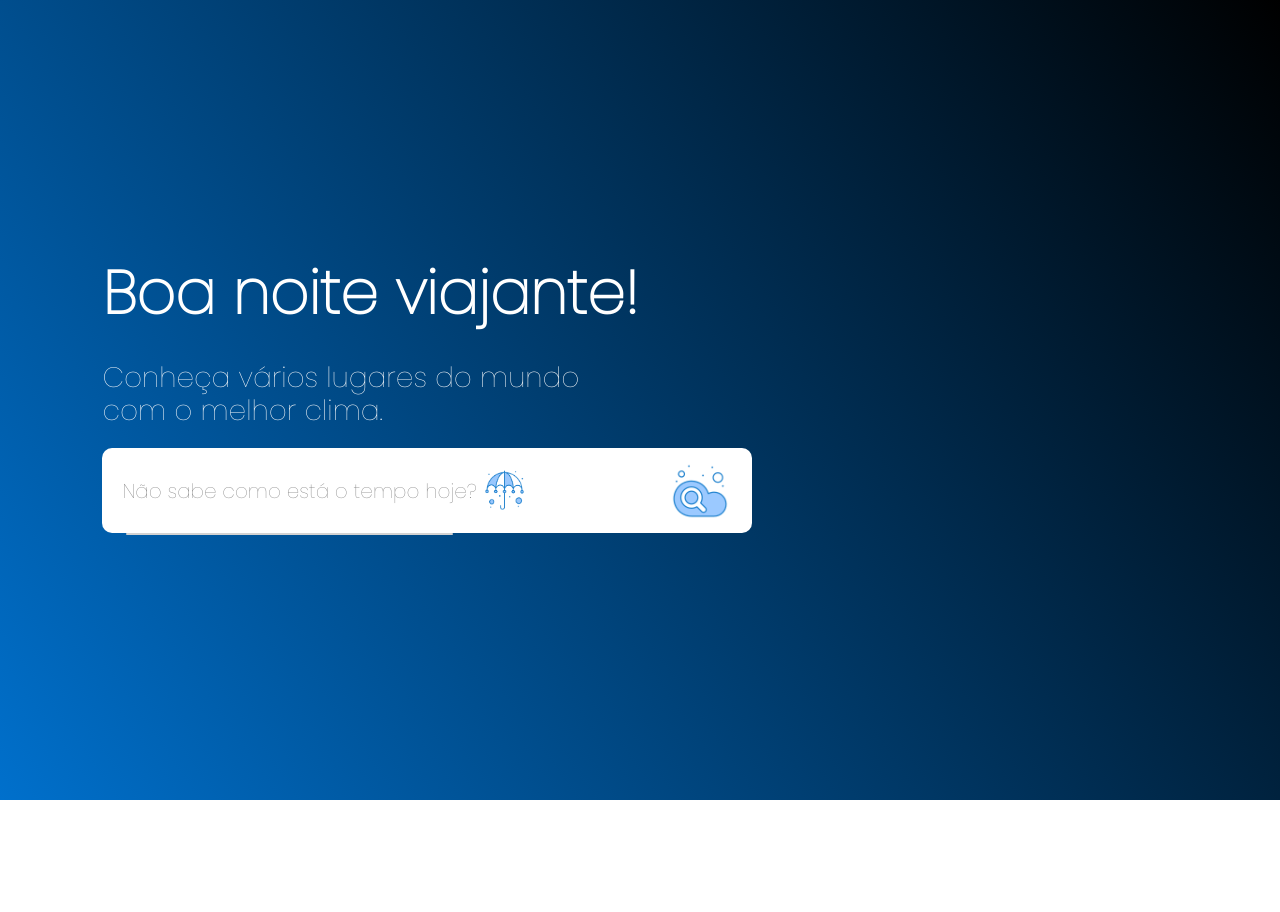
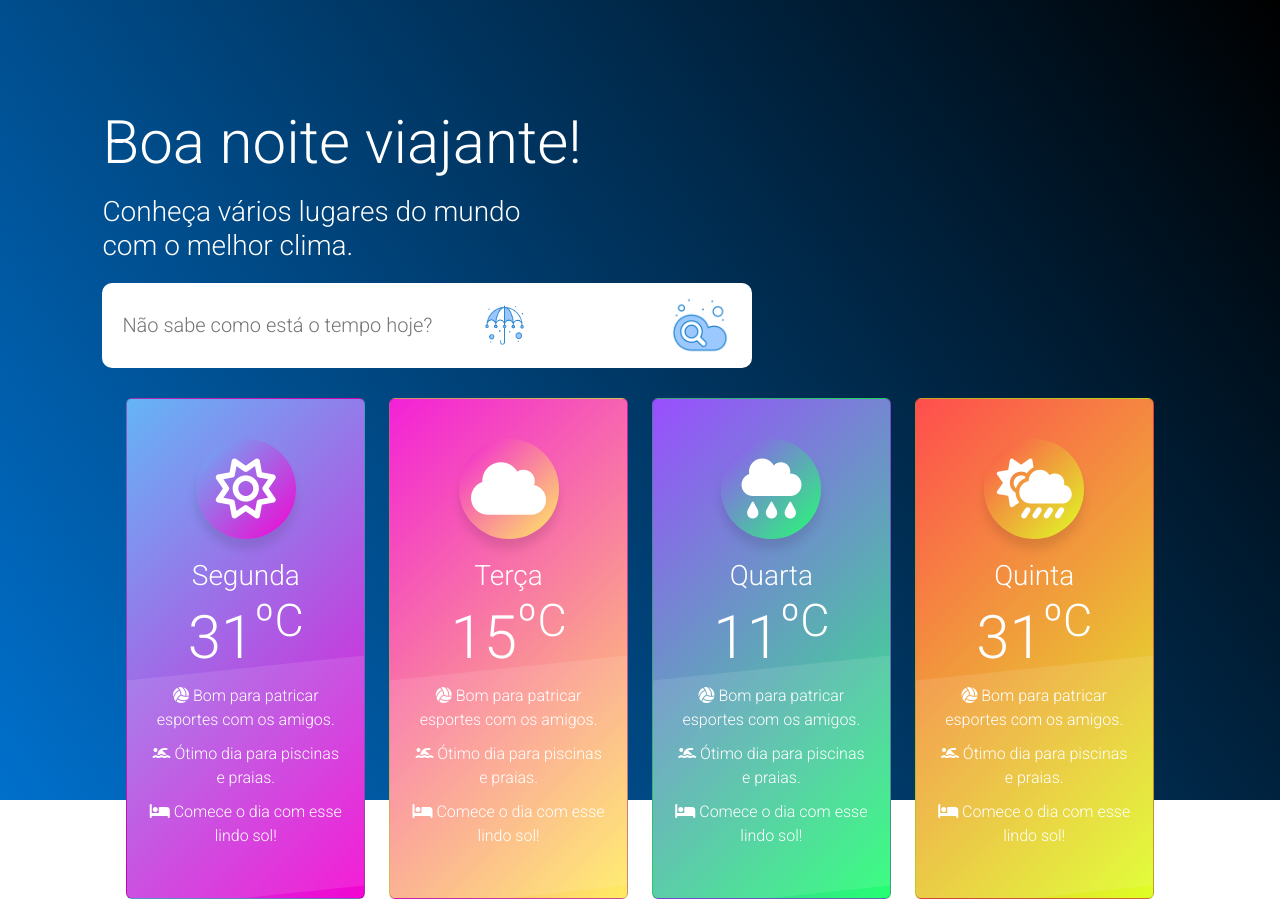
Before and after one commit to renanmarzocca/teste, a plain HTML site: page index.html in a window 1280 px wide. Before the commit the page ends 800 px from the top, so only its background shows below. Drawn offline with nearby package versions, Linux system fonts and the light colour scheme; no server answers.

Commit message:
Atualização do css e estrutura dos cards

```diff
--- a/index.html
+++ b/index.html
@@ -6,7 +6,7 @@
     <title>Weather Flex</title>
     <link rel="stylesheet" href="style.css"></link>
     <link rel="stylesheet" href="https://cdn.jsdelivr.net/npm/bootstrap@5.2.3/dist/css/bootstrap.min.css">
-    <link rel="stylesheet" href="https://cdn.jsdelivr.net/npm/@fortawesome/fontawesome-free@6.2.1/css/fontawesome.min.css">
+    <script src="https://kit.fontawesome.com/9bf002c5c8.js" crossorigin="anonymous"></script>
   </head>
 <body>
 
@@ -37,11 +37,83 @@
         <div class="container-fluid">
           <div class="container">
             <div class="row">
-              <div class="col-sm-4">
-                <div class="card">
+              <div class="col-sm-3">
+                <div class="card text-center">
                   <div class="tittle">
-
+                    <i class="fa fa-sun-o"></i>
+                    <h2>Segunda</h2>
                   </div>
+                  <div class="weather">
+                    <h4>31<sup>ºC</sup></h4>
+                  </div>
+                  <div class="phrase">
+                    <ul>
+                      <li><i class="fa-solid fa-volleyball"></i> Bom para patricar esportes com os amigos.</li>
+                      <li><i class="fa-solid fa-person-swimming"></i> Ótimo dia para piscinas e praias.</li>
+                      <li><i class="fa-solid fa-bed"></i> Comece o dia com esse lindo sol!</li>
+                    </ul>
+                  </div>
+                  <!--<a href="#">Foi útil?</a> -->
+                </div>
+              </div>
+              <!--SEGUNDO CARD-->
+              <div class="col-sm-3">
+                <div class="card text-center">
+                  <div class="tittle">
+                    <i class="fa fa-cloud"></i>
+                    <h2>Terça</h2>
+                  </div>
+                  <div class="weather">
+                    <h4>15<sup>ºC</sup></h4>
+                  </div>
+                  <div class="phrase">
+                    <ul>
+                      <li><i class="fa-solid fa-volleyball"></i> Bom para patricar esportes com os amigos.</li>
+                      <li><i class="fa-solid fa-person-swimming"></i> Ótimo dia para piscinas e praias.</li>
+                      <li><i class="fa-solid fa-bed"></i> Comece o dia com esse lindo sol!</li>
+                    </ul>
+                  </div>
+                  <!--<a href="#">Foi útil?</a> -->
+                </div>
+              </div>
+              <!--TERCEIRO CARD-->
+              <div class="col-sm-3">
+                <div class="card text-center">
+                  <div class="tittle">
+                    <i class="fa fa-cloud-rain"></i>
+                    <h2>Quarta</h2>
+                  </div>
+                  <div class="weather">
+                    <h4>11<sup>ºC</sup></h4>
+                  </div>
+                  <div class="phrase">
+                    <ul>
+                      <li><i class="fa-solid fa-volleyball"></i> Bom para patricar esportes com os amigos.</li>
+                      <li><i class="fa-solid fa-person-swimming"></i> Ótimo dia para piscinas e praias.</li>
+                      <li><i class="fa-solid fa-bed"></i> Comece o dia com esse lindo sol!</li>
+                    </ul>
+                  </div>
+                  <!--<a href="#">Foi útil?</a> -->
+                </div>
+              </div>
+              <!--QUARTO CARD-->
+              <div class="col-sm-3">
+                <div class="card text-center">
+                  <div class="tittle">
+                    <i class="fa fa-cloud-sun-rain"></i>
+                    <h2>Quinta</h2>
+                  </div>
+                  <div class="weather">
+                    <h4>31<sup>ºC</sup></h4>
+                  </div>
+                  <div class="phrase">
+                    <ul>
+                      <li><i class="fa-solid fa-volleyball"></i> Bom para patricar esportes com os amigos.</li>
+                      <li><i class="fa-solid fa-person-swimming"></i> Ótimo dia para piscinas e praias.</li>
+                      <li><i class="fa-solid fa-bed"></i> Comece o dia com esse lindo sol!</li>
+                    </ul>
+                  </div>
+                  <!--<a href="#">Foi útil?</a> -->
                 </div>
               </div>
             </div>
--- a/style.css
+++ b/style.css
@@ -1,9 +1,13 @@
 @import url('https://fonts.googleapis.com/css2?family=Poppins:wght@100&display=swap');
+
+
+@import url('https://fonts.googleapis.com/css2?family=Roboto:wght@300&display=swap');
+
 
 *{
     margin: 0;
     padding: 0;
-    font-family: 'Poppins', sans-serif;
+    font-family: 'Roboto', sans-serif;
     box-sizing: border-box;
 }
 
@@ -20,16 +24,8 @@
     justify-content: center;*/
 }
 
-.container-search h4
-{
-    padding-top: 20%;
-    padding-left: 6%;
-    color: #fff;
-}
-
 .content
 {
-    margin-top: 14%;
     color: #fff;
     max-width: 620px;
 }
@@ -37,9 +33,9 @@
 .content h2
 {
     font-size: 60px;
-    font-weight: 600;
+    font-weight: 400;
     line-height: 85px;
-    margin-bottom: 25px;
+    margin-bottom: 10px;
 }
 
 .content h3
@@ -79,7 +75,7 @@
 
 .search-box button
 {
-    padding: 10px 12px;
+    padding: 1px 12px;
     border: 0;
     outline: 0;
     background: transparent;
@@ -117,3 +113,145 @@
     100% {transform: translateY(170px);}
 
 }
+
+/* CARDS DE CLIMA */
+
+section
+{
+    padding: 13px 0;
+    padding-top: 30px;
+}
+
+.card
+{
+    position: relative;
+    max-width: 300px;
+    height: auto;
+    background: linear-gradient(-45deg, #fe0847, #feae3f);
+    border-radius: 15px;
+    margin: 0 auto;
+    padding: 40px 20px;
+    box-shadow: 0 10px 15px rgba(0, 0, 0, .0);
+    transition: .5s;
+    overflow: hidden;
+}
+
+.card:hover
+{
+    transform: scale(1.1);
+}
+
+.col-sm-3:nth-child(1) .card,
+.col-sm-3:nth-child(1) .card .tittle .fa
+{
+    background: linear-gradient(-45deg, #f403d1, #64b5f6);
+}
+.col-sm-3:nth-child(2) .card,
+.col-sm-3:nth-child(2) .card .tittle .fa
+{
+    background: linear-gradient(-45deg, #ffec61, #f321d7);
+}
+.col-sm-3:nth-child(3) .card,
+.col-sm-3:nth-child(3) .card .tittle .fa
+{
+    background: linear-gradient(-45deg, #24ff72, #9a4eff);
+}
+.col-sm-3:nth-child(4) .card,
+.col-sm-3:nth-child(4) .card .tittle .fa
+{
+    background: linear-gradient(-45deg, #deff24, #ff4e4e);
+}
+
+.card:before
+{
+    content: '';
+    position: absolute;
+    bottom: 0;
+    left: 0;
+    width: 100%;
+    height: 46%;
+    background: rgba(255, 255, 255,.1);
+    z-index: 1;
+    transform: skewY(-6deg) scale(1,1);
+}
+
+.tittle .fa
+{
+    color: #fff;
+    font-size: 60px;
+    width: 100px;
+    height: 100px;
+    border-radius: 50%;
+    text-align: center;
+    line-height: 100px;
+    box-shadow: 0 10px 10px rgba(0, 0, 0, .1);
+}
+
+.tittle h2
+{
+    position: relative;
+    margin: 20px 0 0;
+    padding: 0;
+    color: #fff;
+    font-size: 28px;
+    z-index: 2;
+}
+
+.weather
+{
+    position: relative;
+    z-index: 2;
+}
+
+.weather h4
+{
+    margin: 0;
+    padding: 10px 0;
+    color: #fff;
+    font-size: 60px;
+}
+
+.phrase
+{
+    position: relative;
+    z-index: 2;
+}
+
+.phrase ul
+{
+    margin: 0;
+    padding: 0;
+}
+
+.phrase ul li
+{
+    margin: 0 0 10px;
+    padding: 0;
+    list-style: none;
+    color: #fff;
+    font-size: 16px;
+}
+
+.card a
+{
+    position: relative;
+    z-index: 2;
+    background: #fff;
+    color: #262622;
+    width: 150px;
+    height: 20px;
+    line-height: 20px;
+    border-radius: 20px;
+    display: block;
+    text-align: center;
+    margin: 10px auto 0;
+    font-size: 16px;
+    cursor: pointer;
+    box-shadow: 0 5px 10px rgba(0, 0, 0, .1);
+
+}
+
+.card a:hover
+{
+    text-decoration: none;
+}
```
